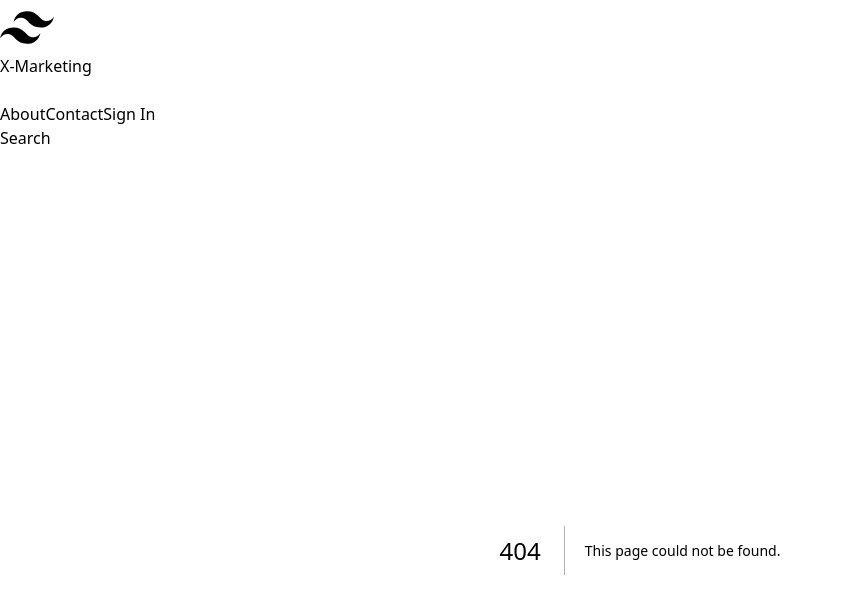
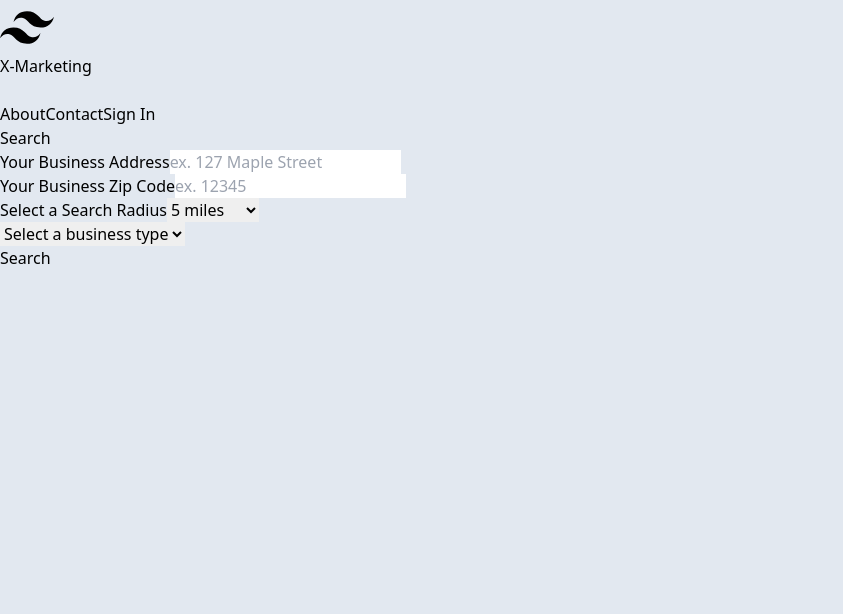
Before and after one commit to jlybrand/next-venit, a Next.js app: page /search in a window 1280 px wide. Before the commit this address had no page. Shown: the top 614 px of the page, without its empty margins (0-843 px from the left). Built offline with nearby package versions, Linux system fonts and the light colour scheme.

Commit message:
additional modification

```diff
--- a/package.json
+++ b/package.json
@@ -9,6 +9,7 @@
     "lint": "next lint"
   },
   "dependencies": {
+    "axios": "^1.3.4",
     "eslint": "8.36.0",
     "eslint-config-next": "13.2.4",
     "next": "13.2.4",
--- /dev/null
+++ b/pages/search/index.jsx
@@ -0,0 +1,91 @@
+import React, { useState } from 'react';
+import axios from 'axios';
+
+export default function Form() {
+  const [streetAddress, setStreetAddress] = useState('');
+  const [zipCode, setZipCode] = useState('');
+  const [radius, setRadius] = useState(5);
+  const [businessType, setBusinessType] = useState('');
+
+  const handleSubmit = async (event) => {
+    event.preventDefault();
+    try {
+      const res = await axios.post("/api/search", {
+        streetAddress,
+        zipCode,
+        radius,
+        businessType
+      });
+      console.log(res);
+
+    } catch (err) {
+      console.log(err);
+    }
+  };
+
+  return (
+    <form onSubmit={handleSubmit} className="search-form">
+      <div className="search-form__row">
+        <label>
+          Your Business Address
+          <input
+            type="text"
+            value={streetAddress}
+            // value='104 N Main Street'
+            onChange={(event) => setStreetAddress(event.target.value)}
+            pattern="[A-Za-z0-9\s]+"
+            placeholder='ex. 127 Maple Street'
+            required
+          />
+        </label>
+      </div>
+      <div className="search-form__row">
+        <label>
+          Your Business Zip Code
+          <input
+            type="text"
+            value={zipCode}
+            // value='29601'
+            onChange={(event) => setZipCode(event.target.value)}
+            pattern="\d{5}"
+            placeholder='ex. 12345'
+            required
+          />
+        </label>
+      </div>
+      <div className="search-form__row">
+        <label> Select a Search Radius
+          <select
+            value={radius}
+            // value='10'
+            onChange={(event) => setRadius(event.target.value)}
+          >
+            {Array.from({ length: 40 }, (_, index) => (index + 1) * 5).map(
+              (value) => (
+                <option key={value} value={value}>
+                  {value} miles
+                </option>
+              )
+            )}
+          </select>
+        </label>
+      </div>
+      <div className="search-form__row">
+        <label>
+          <select
+            value={businessType}
+            // value='dentist'
+            onChange={(event) => setBusinessType(event.target.value)}
+          >
+            <option value="">Select a business type</option>
+            <option value="dentists">Dentists</option>
+            <option value="doctors">Doctors</option>
+            <option value="opticians">Opticians</option>
+            <option value="pharmacies">Pharmacies</option>
+          </select>
+        </label>
+      </div>
+      <button type="submit">Search</button>
+    </form>
+  );
+};
```
Also changed, not shown: 1 other file (tests, documents, lock files or other folders).
